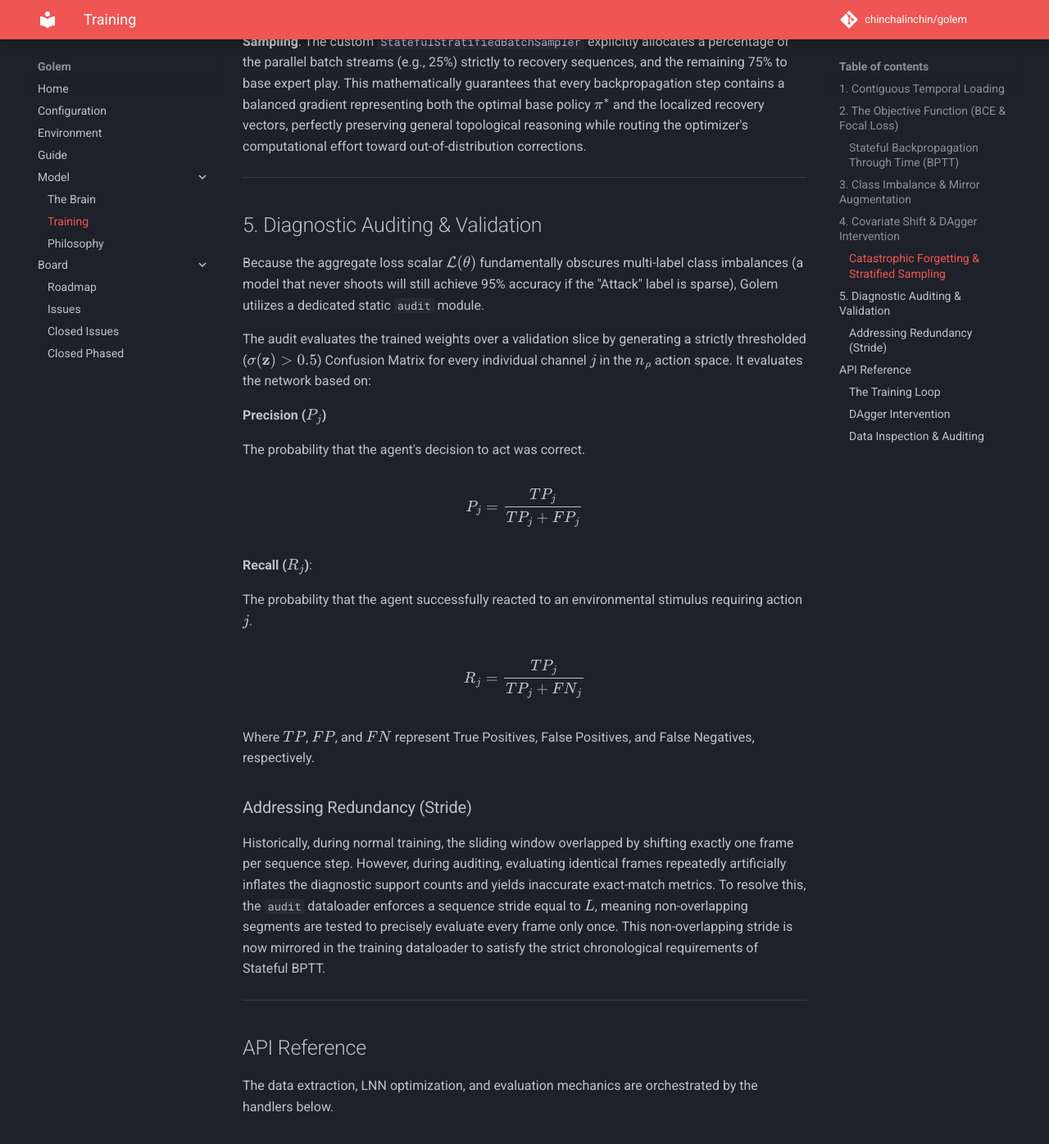
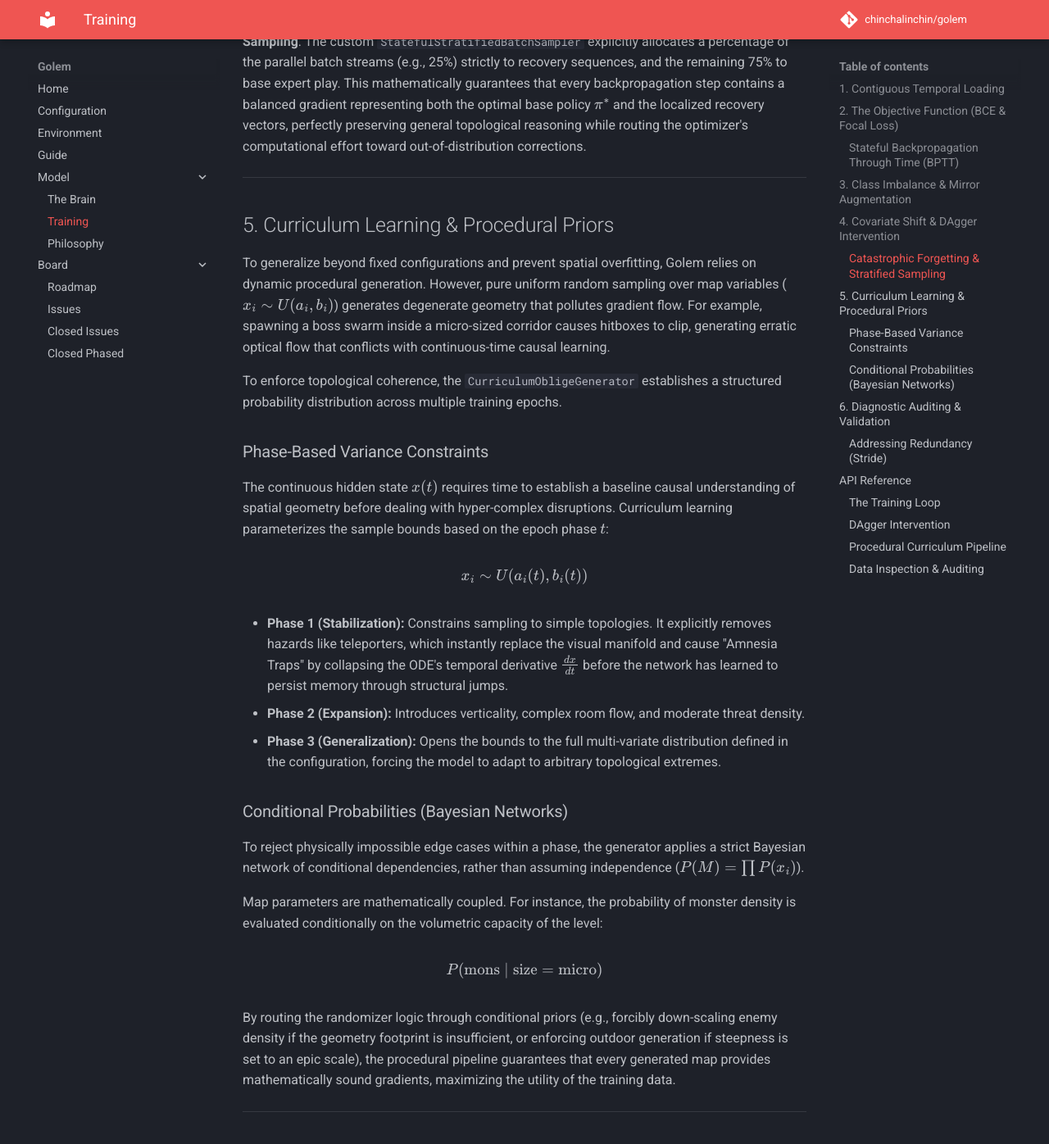
Before and after one commit to chinchalinchin/golem, an MkDocs documentation site: the page built from docs/model/training.md, in a window 1280 px wide and 1400 px high, scrolled down 4406 px. Shown: the top 1396 px of the window at 82% size. Built offline with MkDocs 1.6.1 and Material for MkDocs 9.7.7, drawn with Linux system fonts in a browser that asks for light colours; comment, search, counter and statistics services are not loaded; some of the changed text lies outside the part shown.

Commit message:
update training docs

```diff
--- a/docs/model/training.md
+++ b/docs/model/training.md
@@ -114,7 +114,41 @@ To maintain structural integrity of the dynamical system, Golem utilizes determi
 
 ---
 
-## 5. Diagnostic Auditing & Validation
+## 5. Curriculum Learning & Procedural Priors
+
+
+To generalize beyond fixed configurations and prevent spatial overfitting, Golem relies on dynamic procedural generation. However, pure uniform random sampling over map variables ($x_i \sim U(a_i, b_i)$) generates degenerate geometry that pollutes gradient flow. For example, spawning a boss swarm inside a micro-sized corridor causes hitboxes to clip, generating erratic optical flow that conflicts with continuous-time causal learning.
+
+To enforce topological coherence, the `CurriculumObligeGenerator` establishes a structured probability distribution across multiple training epochs.
+
+### Phase-Based Variance Constraints
+
+The continuous hidden state $x(t)$ requires time to establish a baseline causal understanding of spatial geometry before dealing with hyper-complex disruptions. Curriculum learning parameterizes the sample bounds based on the epoch phase $t$:
+
+$$
+x_i \sim U(a_i(t), b_i(t))
+$$
+
+* **Phase 1 (Stabilization):** Constrains sampling to simple topologies. It explicitly removes hazards like teleporters, which instantly replace the visual manifold and cause "Amnesia Traps" by collapsing the ODE's temporal derivative $\frac{dx}{dt}$ before the network has learned to persist memory through structural jumps.
+* **Phase 2 (Expansion):** Introduces verticality, complex room flow, and moderate threat density.
+* **Phase 3 (Generalization):** Opens the bounds to the full multi-variate distribution defined in the configuration, forcing the model to adapt to arbitrary topological extremes.
+
+### Conditional Probabilities (Bayesian Networks)
+
+
+To reject physically impossible edge cases within a phase, the generator applies a strict Bayesian network of conditional dependencies, rather than assuming independence ($P(M) = \prod P(x_i)$).
+
+Map parameters are mathematically coupled. For instance, the probability of monster density is evaluated conditionally on the volumetric capacity of the level:
+
+$$
+P(\text{mons} \mid \text{size} = \text{micro})
+$$
+
+By routing the randomizer logic through conditional priors (e.g., forcibly down-scaling enemy density if the geometry footprint is insufficient, or enforcing outdoor generation if steepness is set to an epic scale), the procedural pipeline guarantees that every generated map provides mathematically sound gradients, maximizing the utility of the training data.
+
+---
+
+## 6. Diagnostic Auditing & Validation
 
 Because the aggregate loss scalar $\mathcal{L}(\theta)$ fundamentally obscures multi-label class imbalances (a model that never shoots will still achieve 95% accuracy if the "Attack" label is sparse), Golem utilizes a dedicated static `audit` module.
 
@@ -146,7 +180,7 @@ Historically, during normal training, the sliding window overlapped by shifting
 
 ## API Reference
 
-The data extraction, LNN optimization, and evaluation mechanics are orchestrated by the handlers below.
+The data extraction, LNN optimization, evaluation mechanics, and curriculum parameters are orchestrated by the handlers below.
 
 ### The Training Loop
 
@@ -155,6 +189,10 @@ The data extraction, LNN optimization, and evaluation mechanics are orchestrated
 ### DAgger Intervention
 
 ::: app.pipeline.intervene.intervene
+
+### Procedural Curriculum Pipeline
+
+::: app.sample.curriculum.CurriculumObligeGenerator
 
 ### Data Inspection & Auditing
 
```
Also changed, not shown: main.py (+15 -7 lines).
